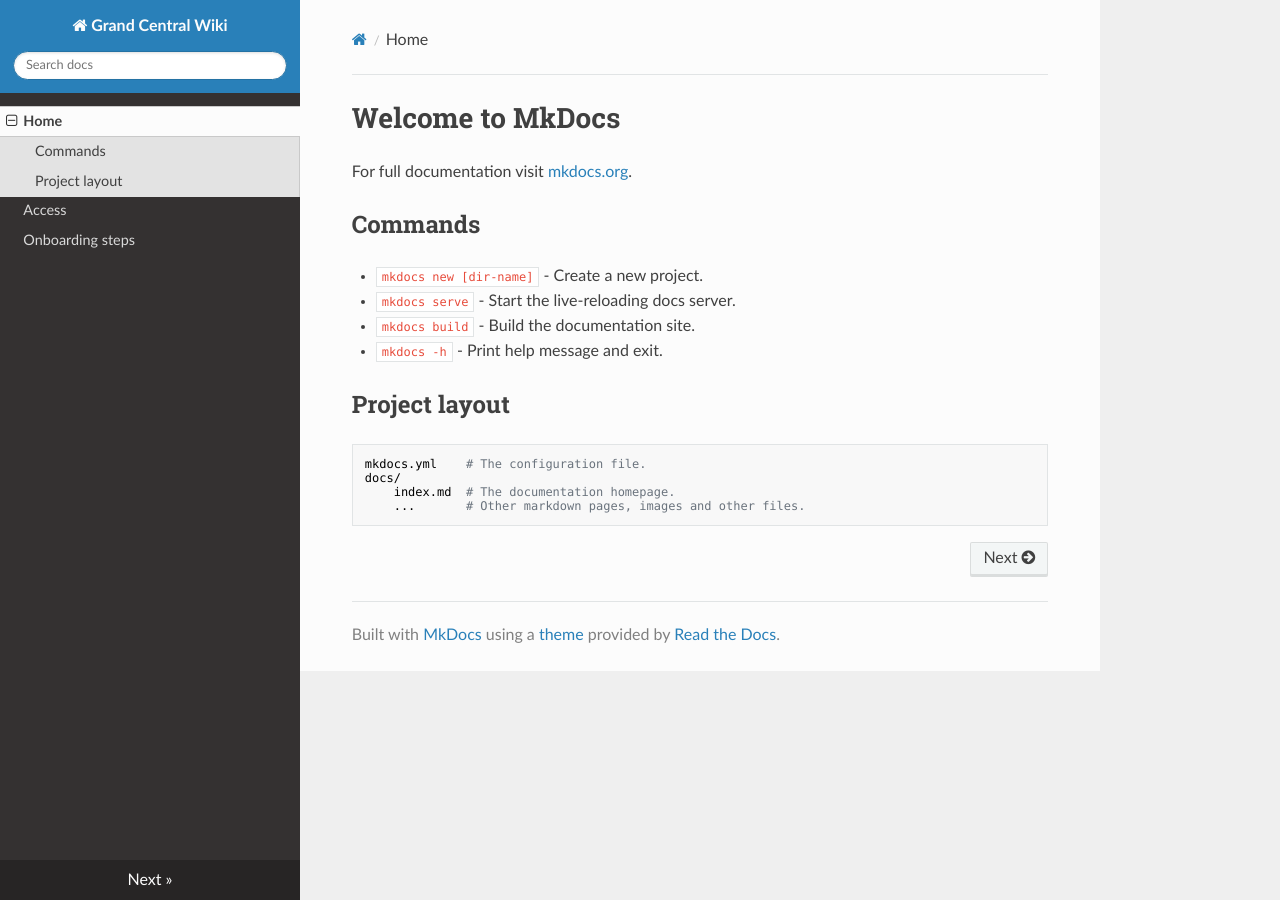
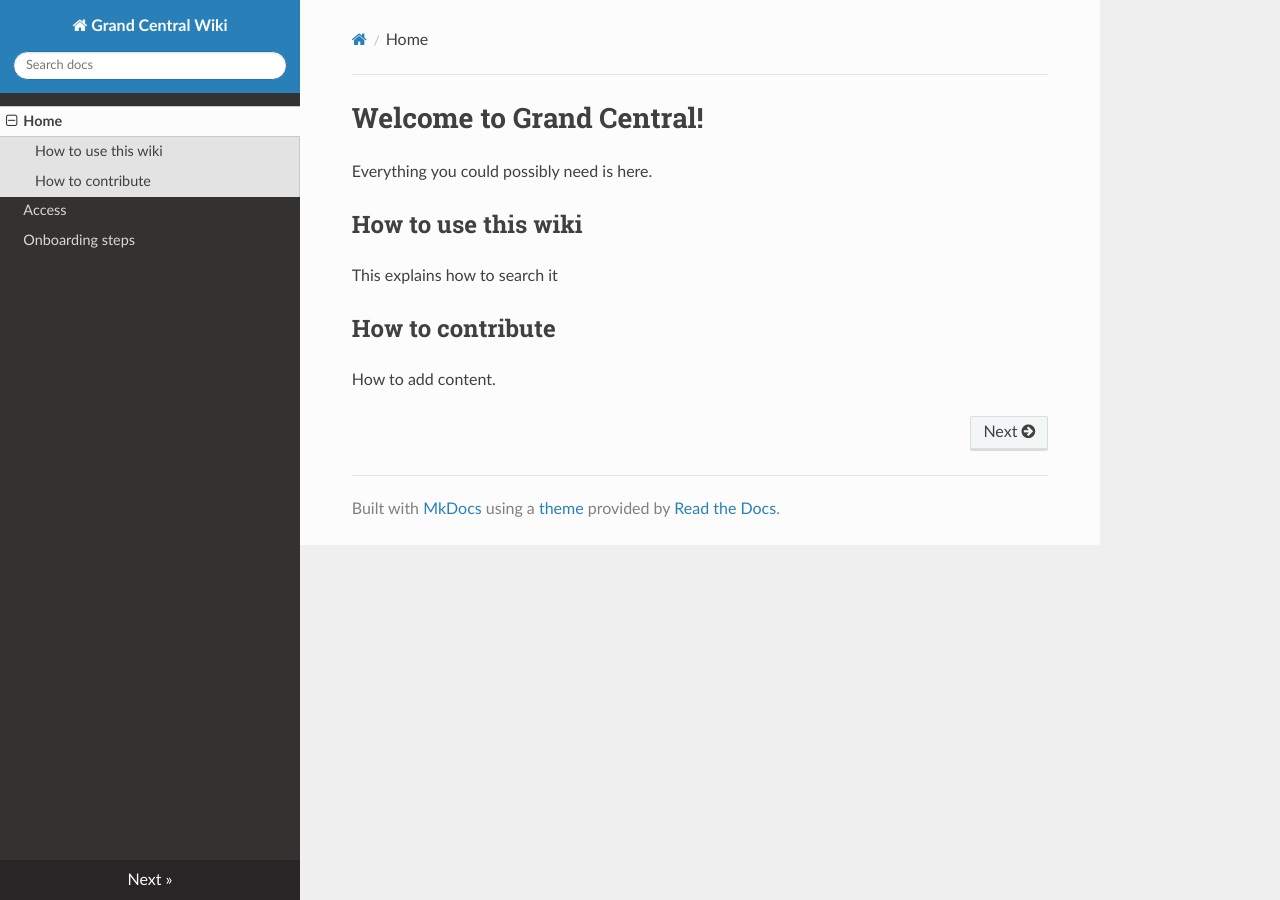
Before and after one commit to abbycross/test-mkdocs, an MkDocs documentation site: the page built from docs/index.md, in a window 1280 px wide. Built offline with MkDocs 1.6.1, drawn with Linux system fonts in a browser that asks for light colours; nearby versions of some CDN libraries.

Commit message:
Update index.md

```diff
--- a/docs/index.md
+++ b/docs/index.md
@@ -1,17 +1,11 @@
-# Welcome to MkDocs
+# Welcome to Grand Central!
 
-For full documentation visit [mkdocs.org](https://www.mkdocs.org).
+Everything you could possibly need is here.
 
-## Commands
+## How to use this wiki
 
-* `mkdocs new [dir-name]` - Create a new project.
-* `mkdocs serve` - Start the live-reloading docs server.
-* `mkdocs build` - Build the documentation site.
-* `mkdocs -h` - Print help message and exit.
+This explains how to search it
 
-## Project layout
+## How to contribute
 
-    mkdocs.yml    # The configuration file.
-    docs/
-        index.md  # The documentation homepage.
-        ...       # Other markdown pages, images and other files.
+How to add content.
```
